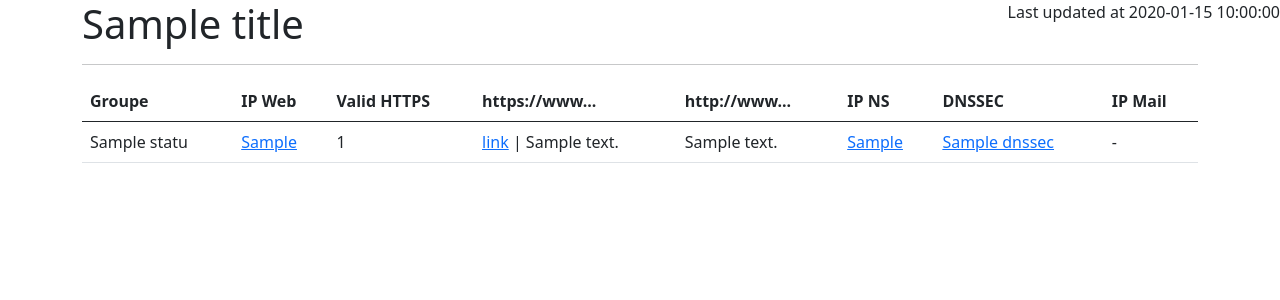
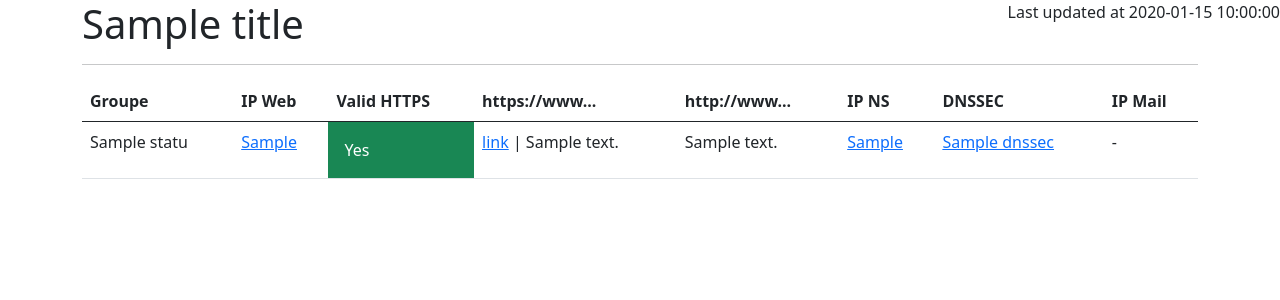
Before and after one commit to xavier-dubruille/student_vps_status, a Flask app: template src/vps_status_web/templates/table.html in a window 1280 px wide. Shown: the top 300 px of the page. Run offline with Flask 3, Linux system fonts and the light colour scheme; the template is opened without the code that fills it: most values are stand-ins (such as "Sample title", 1, 10 or a date in 2020); some libraries are stand-ins or nearby versions.

Commit message:
Prettier https status

```diff
--- a/src/vps_status_web/templates/table.html
+++ b/src/vps_status_web/templates/table.html
@@ -20,9 +20,13 @@
     <tr>
         <td>{{ statu.group_name }}</td>
         <td><a href="vps/{{ statu.ip_web }}" target="_blank">{{ statu.ip_web }}</a></td>
-        <td {% if not statu.www_https_valid %} class="p-3 mb-2 bg-danger text-white" {% endif %}>
-            {{ statu.www_https_valid }}
-        </td>
+
+        {% if statu.www_https_valid %}
+        <td class="p-3 mb-2 bg-success text-white">Yes</td>
+        {% else %}
+        <td class="p-3 mb-2 bg-danger text-white">No</td>
+        {% endif %}
+
         <td><a href="https://{{ statu.url_www }}" target="_blank">link</a> | {{ statu.content_www_ssl[:50] }}</td>
         <td>{{ statu.content_www_http[:50] }}</td>
         <td><a href="vps/{{ statu.ip_ns }}" target="_blank">{{ statu.ip_ns }}</a></td>
```
